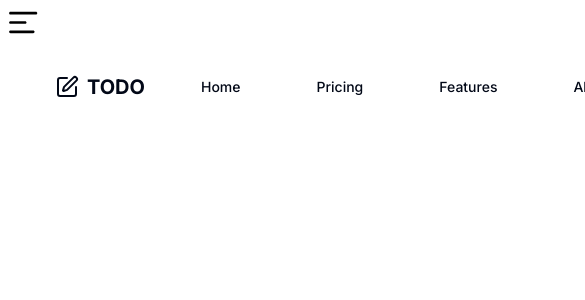
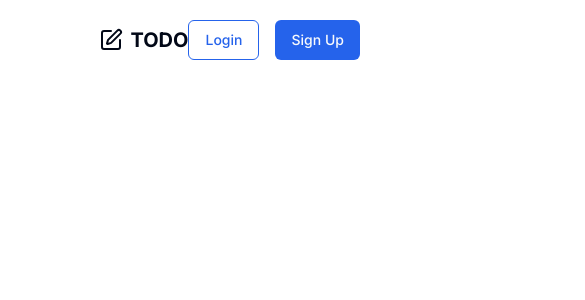
Before and after one commit to AymeneBahmed/next-todo, a Next.js app: page / in a window 390 px wide. Shown: the top 300 px of the page, 585 px wide, since content can reach past the window. Built offline with nearby package versions, Linux system fonts and the light colour scheme.

Commit message:
Edit Navbar and HamburgerMenu

```diff
--- a/src/components/Navbar.tsx
+++ b/src/components/Navbar.tsx
@@ -1,63 +1,48 @@
 "use client";
-import { useState } from "react";
+import { Fragment, useState } from "react";
 import Image from "next/image";
-import {
-  NavigationMenu,
-  NavigationMenuList,
-  NavigationMenuItem,
-  NavigationMenuLink,
-  navigationMenuTriggerStyle,
-} from "@/components/ui/navigation-menu";
 import Link from "next/link";
 import { Button } from "./ui/button";
 import { PenBox } from "lucide-react";
 import hamburgerIcon from "../assets/burger-list-menu-com.svg";
+import { createPortal } from "react-dom";
 
 const links = ["Home", "Pricing", "Features", "About", "Contact"];
 
 export default function Navbar() {
   return (
-    <>
-      <div className="Hamburger">
+    <nav className="flex justify-between w-[70%] mx-auto mt-5 px-10 rounded-xl">
       <HamburgerMenu />
-      </div>
-      <NavigationMenu className="p-4 max-w-[80%] left-1/2 -translate-x-1/2 gap-10 justify-around">
-        <NavigationMenuList>
-          <Link href={"/"} passHref legacyBehavior>
-            <NavigationMenuLink className="uppercase text-xl font-bold flex items-center gap-2">
+
+      <Link
+        href={"/"}
+        className="uppercase text-xl font-bold flex items-center gap-2"
+        scroll={false}
+      >
         <PenBox />
         Todo
-            </NavigationMenuLink>
       </Link>
-        </NavigationMenuList>
-        <div className="respinsive-navbar">
-          <NavigationMenuList className="gap-10">
+
+      <ul className="gap-10 max-[1050px]:hidden flex items-center">
         {links.map((link) => (
-              <NavigationMenuItem key={link}>
-                <Link href="/" passHref legacyBehavior>
-                  <NavigationMenuLink className={navigationMenuTriggerStyle()}>
+          <li key={link}>
+            <Link href="/" className="hover:text-primary hover:underline">
               {link}
-                  </NavigationMenuLink>
             </Link>
-              </NavigationMenuItem>
+          </li>
         ))}
-          </NavigationMenuList>
-        </div>
-        <NavigationMenuList className="gap-4">
-          <NavigationMenuItem>
+      </ul>
+
+      <div className="gap-4 flex">
         <Button
           variant="outline"
           className="border-primary text-primary hover:bg-primary/5 hover:text-primary"
         >
           Login
         </Button>
-          </NavigationMenuItem>
-          <NavigationMenuItem>
         <Button>Sign Up</Button>
-          </NavigationMenuItem>
-        </NavigationMenuList>
-      </NavigationMenu>
-    </>
+      </div>
+    </nav>
   );
 }
 
@@ -70,33 +55,36 @@ function HamburgerMenu() {
 
   return (
     <>
-      <button onClick={toggleMenu}>
+      <button onClick={toggleMenu} className="min-[1050px]:hidden">
         <Image src={hamburgerIcon} width={45} alt="Hamburger Icon" />
       </button>
+      {createPortal(
         <div
-        className={`flex flex-col justify-center items-center fixed top-0 left-0  bg-slate-950 text-white w-[100%] h-full z-20 transform ${
-          isMenuOpen ? "translate-x-0" : "-translate-x-full"
-        } transition-transform duration-300 ease-in-out`}
+          className={`flex flex-col justify-center items-center fixed top-0 left-0 ${
+            isMenuOpen ? "translate-x-0" : "-translate-x-[6999px]"
+          } bg-slate-950 text-white w-screen h-screen z-20 transform transition-transform duration-300 ease-in-out min-[1050px]:hidden`}
         >
-        <ul className="flex flex-col justify-center  items-center relative">
-          <li className="flex flex-col gap-3 fixed w-full justify-center items-center ">
+          <ul className="flex flex-col justify-center  items-center">
+            <li className="flex flex-col gap-3 w-full justify-center items-center ">
               {links.map((link, index) => (
-              <>
+                <Fragment key={link}>
                   {index !== 0 && (
                     <span className="bg-white bg-opacity-70 w-[65%] h-[0.1vh]"></span>
                   )}
                   <Link href="/">{link}</Link>
-              </>
+                </Fragment>
               ))}
             </li>
           </ul>
           <button
-          className=" text-3xl absolute top-[2rem] right-[2rem]"
+            className="text-3xl absolute top-[2rem] right-[2rem]"
             onClick={toggleMenu}
           >
             X
           </button>
-      </div>
+        </div>,
+        document.body
+      )}
     </>
   );
 }
```
Lines whose indentation alone changed are shown as unchanged.
